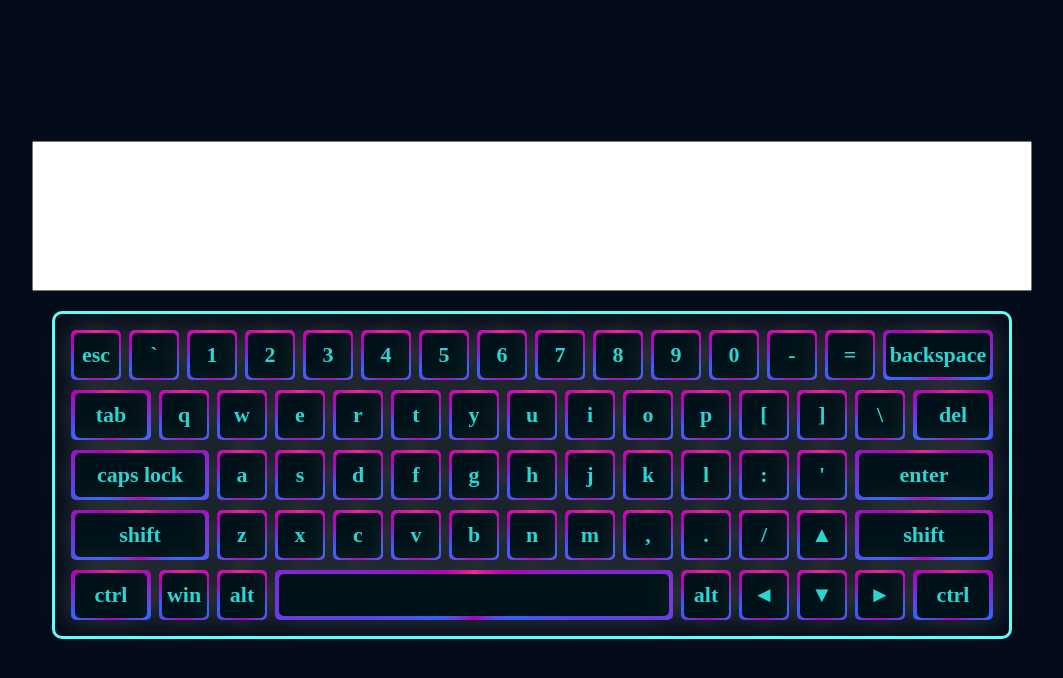
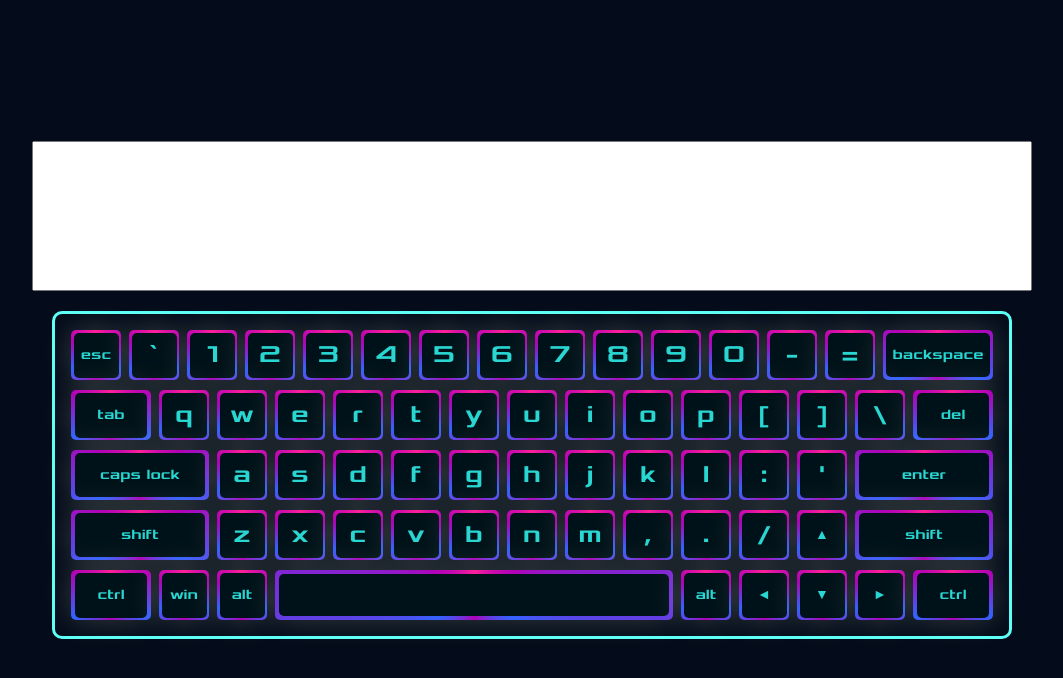
Before and after one commit to antasth/Virtual-keyboard, a website with bundled scripts: page index.html in a window 1280 px wide. Shown: the whole page, without its empty margins (108-1171 px from the left). Built offline with nearby package versions, Linux system fonts and the light colour scheme.

Commit message:
feat: add fonts and change font size in control buttons

```diff
--- a/styles/styles.css
+++ b/styles/styles.css
@@ -4,6 +4,15 @@
   padding: 0;
   margin: 0;
   box-sizing: border-box;
+}
+
+@font-face {
+  font-family: 'Xolonium';
+  src: url('../assets/fonts/Xolonium-Bold.woff2') format('woff2'),
+    url('../assets/fonts/Xolonium-Bold.woff') format('woff');
+  font-weight: bold;
+  font-style: normal;
+  font-display: swap;
 }
 
 body {
@@ -66,10 +75,14 @@ body {
 .button span {
   position: absolute;
   white-space: nowrap;
-  font-size: 22px;
+  font-family: 'Xolonium';
+  font-size: 24px;
   font-weight: bold;
   color: #29d6d1;
   z-index: 5;
+}
+.button.control span {
+  font-size: 14px;
 }
 .button:active span {
   color: rgb(93, 255, 247);
```
Also changed, not shown: assets/fonts/Xolonium-Bold.woff (added), assets/fonts/Xolonium-Bold.woff2 (added).
